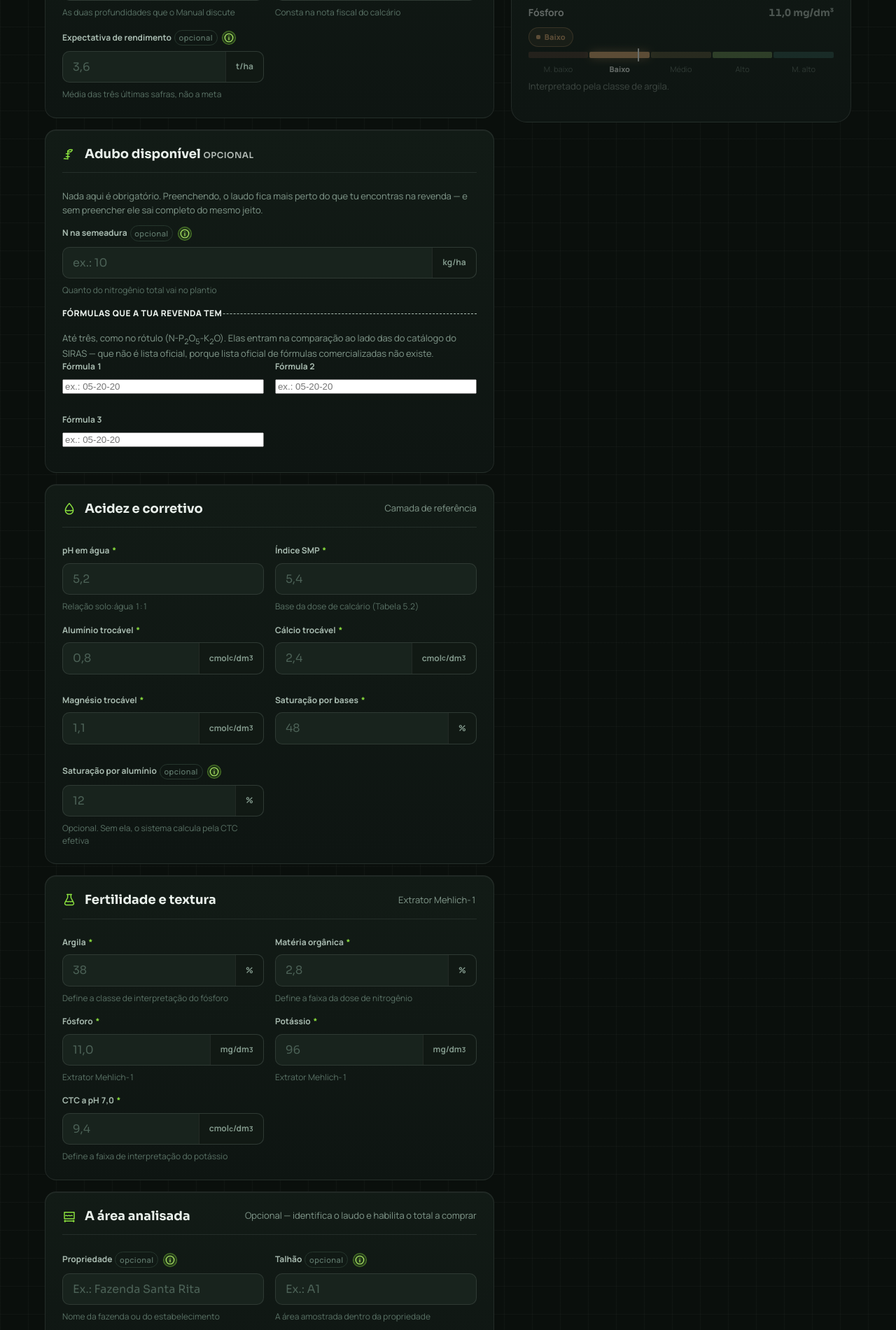
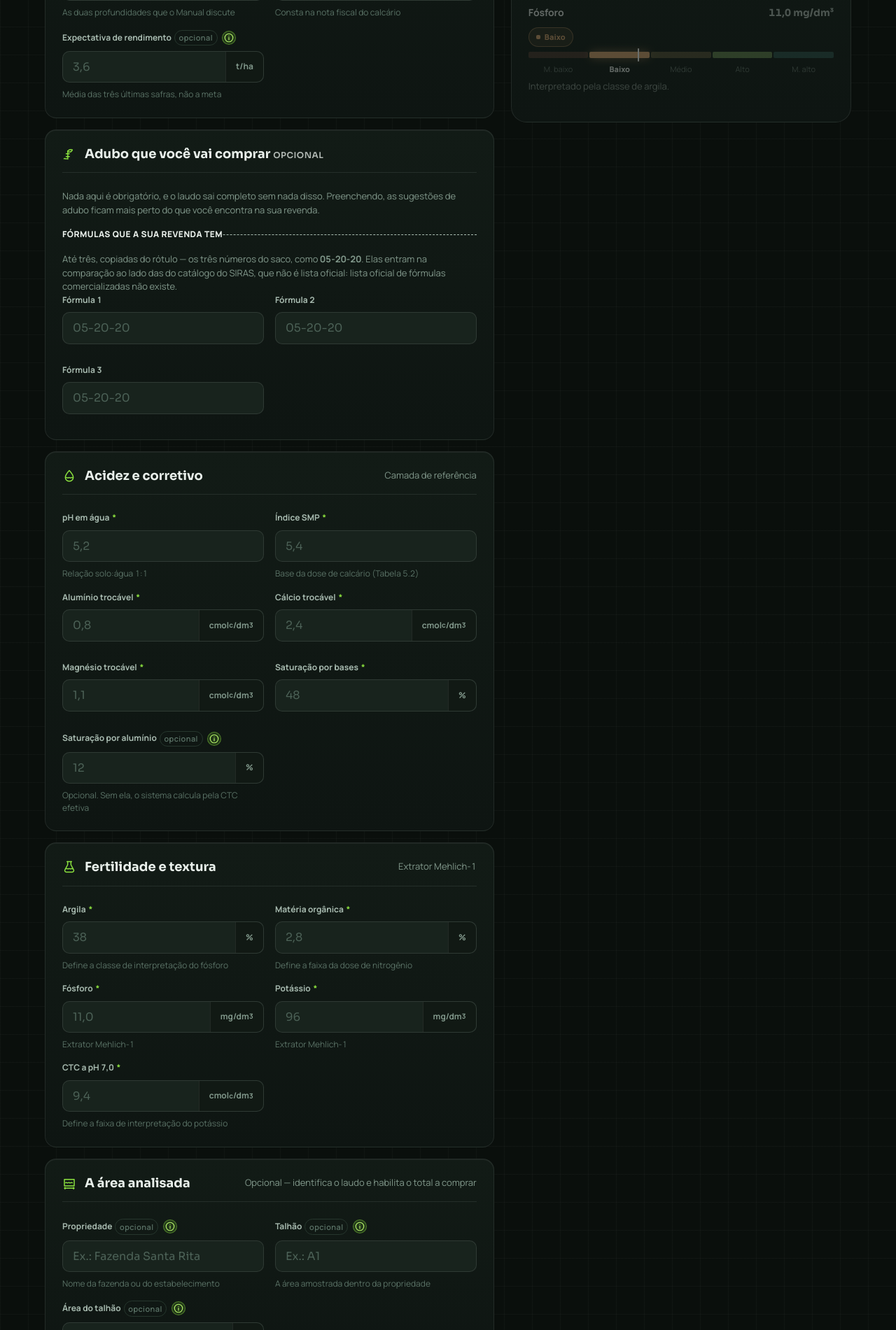
Before and after one commit to IgorZanette/SIRAS, a Flask app: page /analise/dados?cultura_id=amendoim in a window 1280 px wide. Shown: the part 682-2583 px from the top of the page at 70% size. Run offline with Flask 3, Linux system fonts and the light colour scheme.

Commit message:
fix: estilo dos campos do adubo, texto do N e cor na folha impressa
Tres correcoes vindas da revisao da tela pelo autor em 11/10/2026.

1. As tres caixas de formula usavam input cru, sem o estilo do sistema. O
   macro campo_texto ganhou `nome`, para varios campos compartilharem o
   mesmo name e chegarem como lista, e `marcar_opcional`, porque num bloco
   que ja se declara opcional tres selos iguais em fila sao ruido.

2. "N na semeadura" nao se explicava. Virou "Nitrogenio na semeadura", com
   dica dizendo que o N costuma ser dividido entre plantio e cobertura e
   que deixar em branco nao perde nada. E SOME nas leguminosas: perguntar
   quanto do N vai no plantio a quem nao aplica N nao tem resposta.

3. A folha impressa saia com cor nos tres blocos da formulacao. Corrigido
   — e o teste que devia ter pego isso foi corrigido junto: ele lia so a
   folha de impressao, e o verde vem da folha de tela. O teste novo cruza
   as tres fontes (o que a tela pinta de verde, o que o documento usa, o
   que a impressao neutraliza) e ja achou um vazamento antigo, o valor de
   cada atributo na interpretacao.

```diff
--- a/siras/web/formulario.py
+++ b/siras/web/formulario.py
@@ -651,6 +651,24 @@ def exige_antecedente(dados_graos: Dict[str, Any], cultura_id: str) -> bool:
     return entrada.get("modelo") == "mo_x_antecedente"
 
 
+def recebe_nitrogenio(dados_graos: Dict[str, Any], cultura_id: str, grupo: str) -> bool:
+    """A cultura recebe adubação nitrogenada?
+
+    Soja, ervilhaca, tremoço e amendoim não recebem — fixação biológica, e a base declara
+    isso no modelo 'nao_aplica'. Perguntar a quem não aplica N quanto do N vai na
+    semeadura é pergunta sem resposta possível, e foi o que a revisão da tela de
+    11/10/2026 apontou: o campo some em vez de ficar lá confundindo.
+
+    Fora dos grãos devolve True: os outros grupos publicam a dose de N sem um campo
+    equivalente de "não se aplica", e esconder o campo com base em suposição seria pior
+    do que mostrá-lo.
+    """
+    if grupo != "graos":
+        return True
+    entrada = dados_graos["adubacao_n"]["culturas"].get(cultura_id, {})
+    return entrada.get("modelo") != "nao_aplica"
+
+
 #: Sufixo dos campos de um talhão adicional: "ph_agua__2", "talhao__3".
 #:
 #: O PRIMEIRO talhão mantém os nomes de campo originais, sem sufixo. Não é detalhe de
--- a/siras/web/rotas.py
+++ b/siras/web/rotas.py
@@ -83,6 +83,9 @@ def _opcoes_do_formulario(cultura_id: str) -> Dict[str, Any]:
         "exige_antecedente": (
             grupo == "graos" and formulario.exige_antecedente(dados_graos, cultura_id)
         ),
+        # Leguminosa não recebe N: o campo de nitrogênio na semeadura some em vez de
+        # perguntar o que não tem resposta (ADR 0009, D10).
+        "recebe_nitrogenio": formulario.recebe_nitrogenio(dados_graos, cultura_id, grupo),
         "variaveis": formulario.variaveis_condicionais(
             cultura_id, grupo, dados_do_grupo(grupo)
         ),
--- a/siras/web/templates/_macros/campo.html
+++ b/siras/web/templates/_macros/campo.html
@@ -100,12 +100,22 @@
 {% endmacro %}
 
 {# Campo de texto livre. Existe separado do numérico porque não tem unidade, não tem
-   passo e não tem faixa: é identificação, não medida. #}
-{% macro campo_texto(id, rotulo, ajuda=None, valor=None, placeholder=None, motivo=None) %}
-  <label class="campo{% if valor %} campo--preenchido{% endif %}" for="{{ id }}">
-    <span class="campo__label">{{ rotulo }} {{ opcional(id, motivo) }}</span>
+   passo e não tem faixa: é identificação, não medida.
+
+   `nome` existe para os casos em que vários campos compartilham o mesmo name e chegam
+   ao servidor como lista — as fórmulas que a revenda tem são três caixas e um só
+   `formula_usuario`. O id continua único, senão o `for` do rótulo apontaria para o
+   campo errado e o leitor de tela leria o rótulo de um ao focar outro.
+
+   `erro` pinta a caixa quando a validação recusou o valor, como no campo numérico. #}
+{% macro campo_texto(id, rotulo, ajuda=None, valor=None, placeholder=None, motivo=None,
+                     nome=None, erro=False, obrigatorio=False, marcar_opcional=True) %}
+  <label class="campo{% if erro %} campo--erro{% endif %}{% if valor %} campo--preenchido{% endif %}" for="{{ id }}">
+    <span class="campo__label">
+      {{ rotulo }}{% if obrigatorio %} <b aria-label="obrigatório">*</b>{% elif marcar_opcional %} {{ opcional(id, motivo) }}{% endif %}
+    </span>
     <span class="campo__caixa">
-      <input type="text" id="{{ id }}" name="{{ id }}" autocomplete="off"{% if valor %} value="{{ valor }}"{% endif %}{% if placeholder %} placeholder="{{ placeholder }}"{% endif %}{% if ajuda %} aria-describedby="{{ id }}-ajuda"{% endif %}>
+      <input type="text" id="{{ id }}" name="{{ nome or id }}" autocomplete="off"{% if valor %} value="{{ valor }}"{% endif %}{% if placeholder %} placeholder="{{ placeholder }}"{% endif %}{% if ajuda %} aria-describedby="{{ id }}-ajuda"{% endif %}>
     </span>
     {{ rodape(id, ajuda) }}
   </label>
--- a/siras/web/templates/dados.html
+++ b/siras/web/templates/dados.html
@@ -111,43 +111,48 @@
        nenhum deles é dado de análise de solo: são informação sobre o que a pessoa vai
        comprar e como vai parcelar. Misturá-los com pH e teores confundiria a origem.
 
-       O N de semeadura não vem da base de propósito: o Manual separa semeadura de
-       cobertura, mas a base guarda o total, e as hortaliças trazem o parcelamento só em
-       prosa. Derivar um número dali seria inferência agronômica do sistema. #}
+       O campo de nitrogênio SOME nas leguminosas. Soja, ervilhaca e tremoço não recebem
+       adubação nitrogenada (fixação biológica), e perguntar quanto do N vai na semeadura
+       a quem não aplica N nenhum é pergunta sem resposta possível — foi o que a revisão
+       da tela em 11/10/2026 apontou. #}
     <div class="painel bloco">
       <div class="bloco__cab">
         {{ i.ico("comerciais") }}
-        <h3>Adubo disponível <small class="bloco__opcional">opcional</small></h3>
+        <h3>Adubo que você vai comprar <small class="bloco__opcional">opcional</small></h3>
       </div>
       <p class="t-aux bloco__intro">
-        Nada aqui é obrigatório. Preenchendo, o laudo fica mais perto do que tu encontras
-        na revenda — e sem preencher ele sai completo do mesmo jeito.
+        Nada aqui é obrigatório, e o laudo sai completo sem nada disso. Preenchendo, as
+        sugestões de adubo ficam mais perto do que você encontra na sua revenda.
       </p>
+      {% if recebe_nitrogenio %}
       <div class="grade">
-        {{ c.campo("n_plantio", "N na semeadura", "kg/ha",
-                   "Quanto do nitrogênio total vai no plantio",
-                   False, "1", "ex.: 10",
+        {{ c.campo("n_plantio", "Nitrogênio na semeadura", "kg/ha",
+                   "Em branco, o laudo manda todo o nitrogênio para cobertura",
+                   False, "1", "deixe em branco se não souber",
                    leitura.valores.get("n_plantio"),
                    "n_plantio" in leitura.campos_com_erro, none,
-                   "Preenchendo, a fórmula ideal sai completa, com nitrogênio. Em branco, ela sai só com P e K e todo o N vai para cobertura") }}
+                   "O nitrogênio costuma ser dividido: uma parte vai junto com a semente e o resto em cobertura, semanas depois. Se você já sabe quanto quer aplicar no plantio, escreva aqui — a sugestão de fórmula sai com esse nitrogênio dentro. Se não souber, deixe em branco: nada se perde, e o laudo indica o nitrogênio todo em cobertura.") }}
       </div>
+      {% endif %}
       <fieldset class="formulas-usuario">
-        <legend>Fórmulas que a tua revenda tem</legend>
+        <legend>Fórmulas que a sua revenda tem</legend>
         <p class="t-aux">
-          Até três, como no rótulo (N-P<sub>2</sub>O<sub>5</sub>-K<sub>2</sub>O). Elas
-          entram na comparação ao lado das do catálogo do SIRAS — que não é lista oficial,
-          porque lista oficial de fórmulas comercializadas não existe.
+          Até três, copiadas do rótulo — os três números do saco, como
+          <b>05-20-20</b>. Elas entram na comparação ao lado das do catálogo do SIRAS,
+          que não é lista oficial: lista oficial de fórmulas comercializadas não existe.
         </p>
         <div class="grade">
+          {% set informadas = leitura.valores.get("formula_usuario") or [] %}
           {% for n in range(3) %}
-          <label class="campo">
-            <span class="campo__label">Fórmula {{ n + 1 }}</span>
-            <input type="text" name="formula_usuario" autocomplete="off"
-                   class="campo__entrada{% if 'formula_usuario' in leitura.campos_com_erro %} campo__entrada--erro{% endif %}"
-                   placeholder="ex.: 05-20-20"
-                   aria-label="Fórmula disponível {{ n + 1 }}, como no rótulo"
-                   value="{{ (leitura.valores.get('formula_usuario') or [])[n] if (leitura.valores.get('formula_usuario') or [])|length > n else '' }}">
-          </label>
+          {# Sem o selo "opcional" em cada um: o bloco inteiro já se declara opcional no
+             título, e três selos iguais em fila viram ruído em vez de informação. #}
+          {{ c.campo_texto("formula_usuario_" ~ (n + 1), "Fórmula " ~ (n + 1),
+                           none,
+                           informadas[n] if informadas|length > n else none,
+                           "05-20-20", none,
+                           "formula_usuario",
+                           "formula_usuario" in leitura.campos_com_erro,
+                           false, false) }}
           {% endfor %}
         </div>
       </fieldset>
```
Also changed, not shown: siras/web/static/css/siras-impressa.css (+31 -0 lines), testes/integracao/test_laudo_formulacao.py (+14 -2 lines), testes/integracao/test_web_ajustes_visuais.py (+42 -0 lines).
